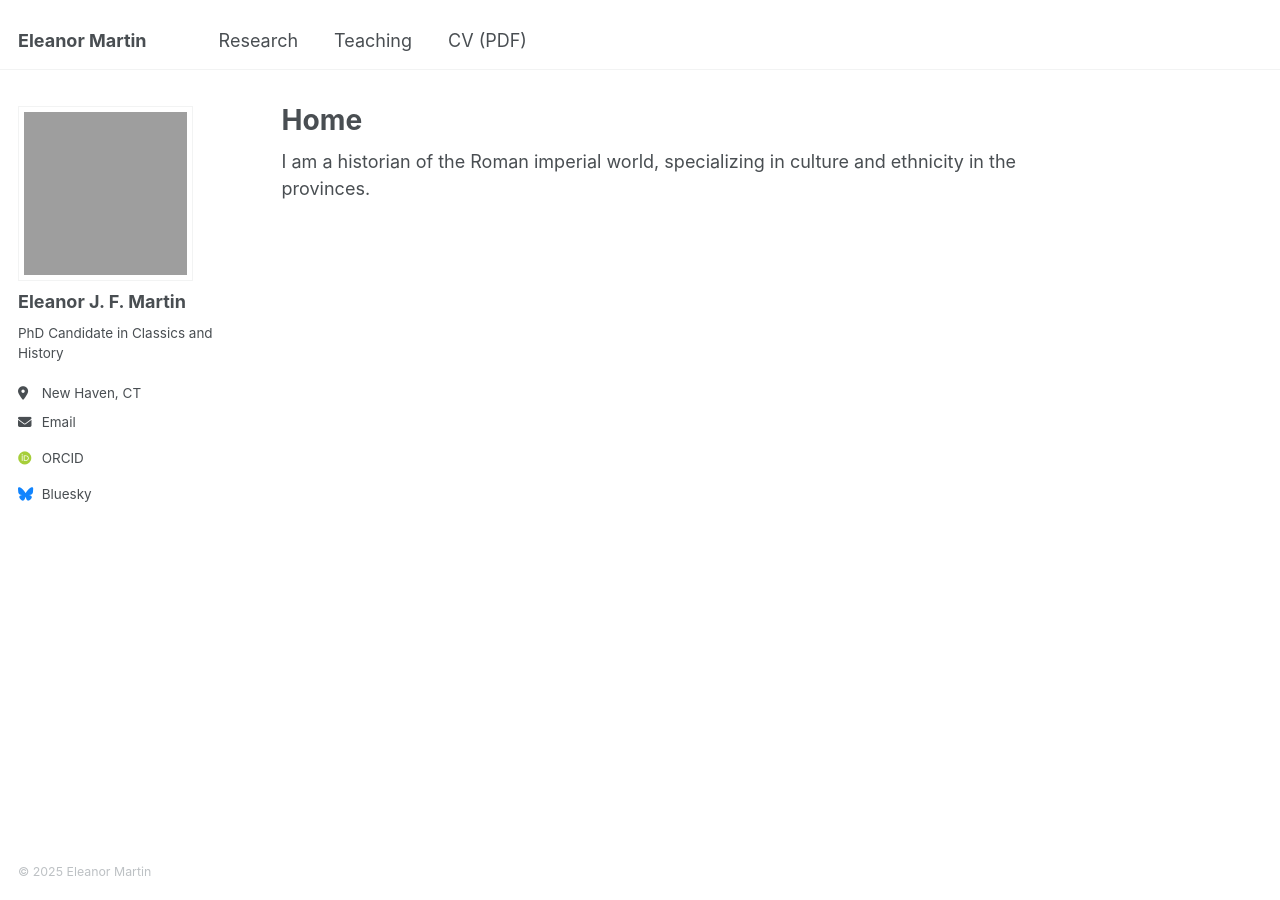
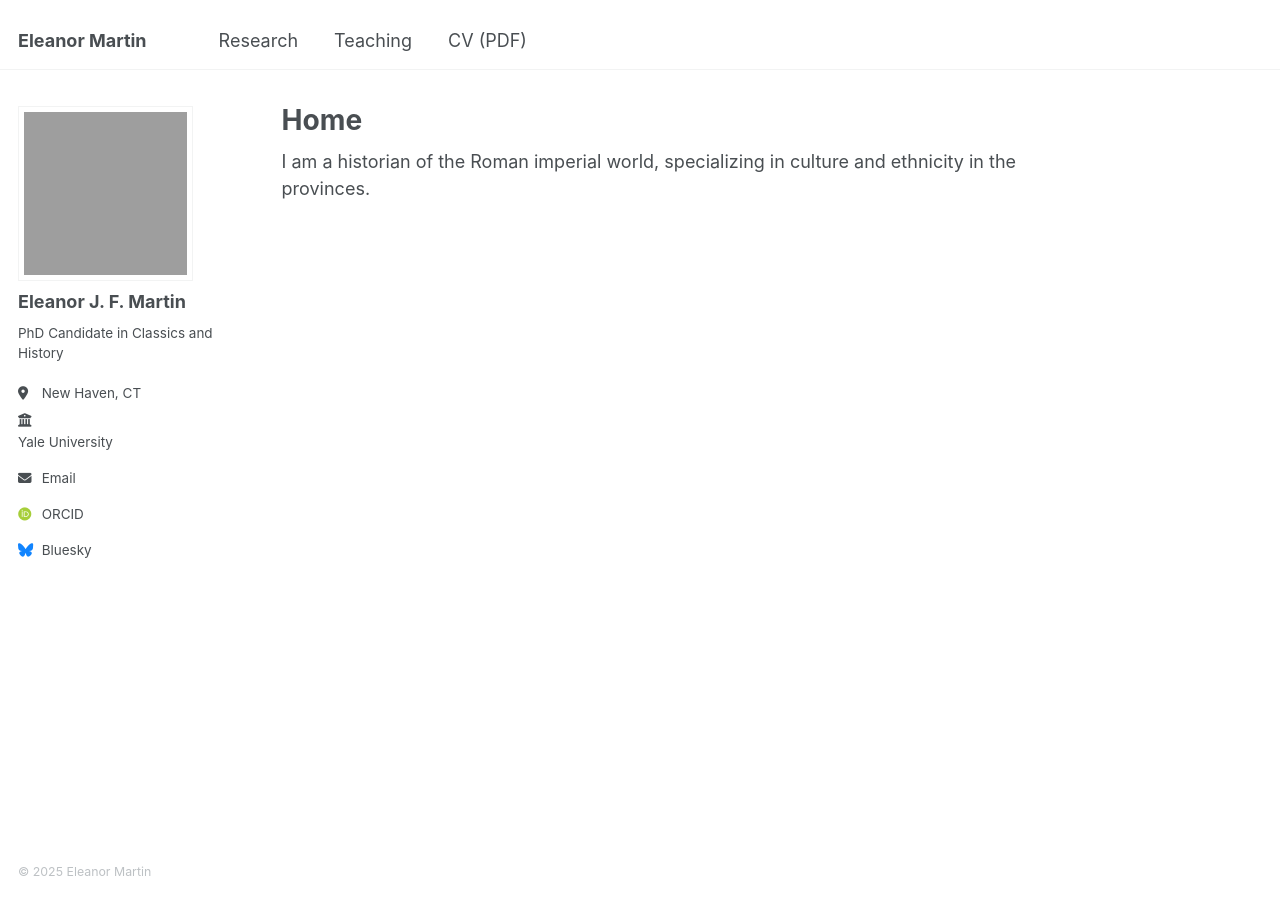
Before and after one commit to eleanorjmartin/eleanorjmartin.github.io, a Jekyll site: the page built from _pages/about.md, in a window 1280 px wide. Built offline with Jekyll 4.4.1, drawn with Linux system fonts in a browser that asks for light colours; some web fonts are replaced.

Commit message:
Update author-profile.html

```diff
--- a/_includes/author-profile.html
+++ b/_includes/author-profile.html
@@ -27,11 +27,11 @@
       {% if author.location %}
         <li class="author__desktop"><i class="fa-solid fa-location-dot icon-pad-right" aria-hidden="true"></i>{{ author.location }}</li>
       {% endif %}
-      {% if author.employer %}
+      {% if author.employer_name %}
         <li class="author__desktop">
           <i class="fas fa-fw fa-building-columns icon-pad-right" aria-hidden="true"></i>
-          <span class="employer"><a href="{{ author.employer_url }}">{{ author.employer_name }}</a></span>
-       </li>
+          <a href="{{ author.employer_url }}">{{ author.employer_name }}</a>
+        </li>
       {% endif %}
       {% if author.uri %}
         <li><a href="{{ author.uri }}"><i class="fas fa-fw fa-link icon-pad-right" aria-hidden="true"></i>{{ site.data.ui-text[site.locale].website_label | default: "Website" }}</a></li>
```
